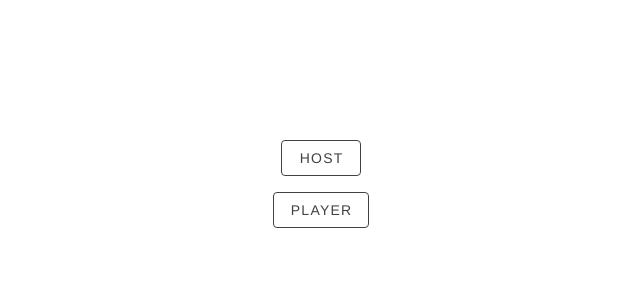
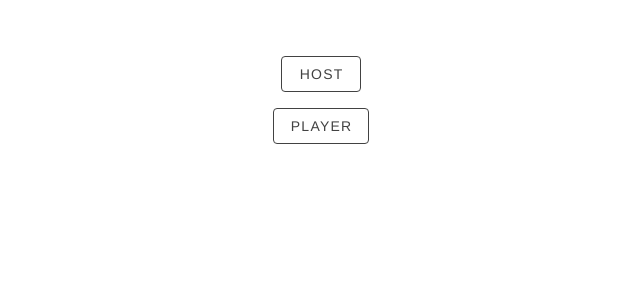
Before and after one commit to AZKZ/bingo, a Vue app: page / in a window 1280 px wide. Shown: the top 300 px of the page, without its empty margins (319-959 px from the left). Built offline with nearby package versions, Linux system fonts and the light colour scheme.

Commit message:
レイアウトの修正

```diff
--- a/src/App.vue
+++ b/src/App.vue
@@ -1,7 +1,7 @@
 <template>
   <v-app>
     <v-container>
-      <div id='app'>
+      <div id='app' class='mt-n6'>
         <div v-if='mode != "home"'>
           <v-btn class='ma-2' outlined color='secondary' v-on:click='mode="home"'>
             <v-icon left>mdi-home</v-icon>Home
```
